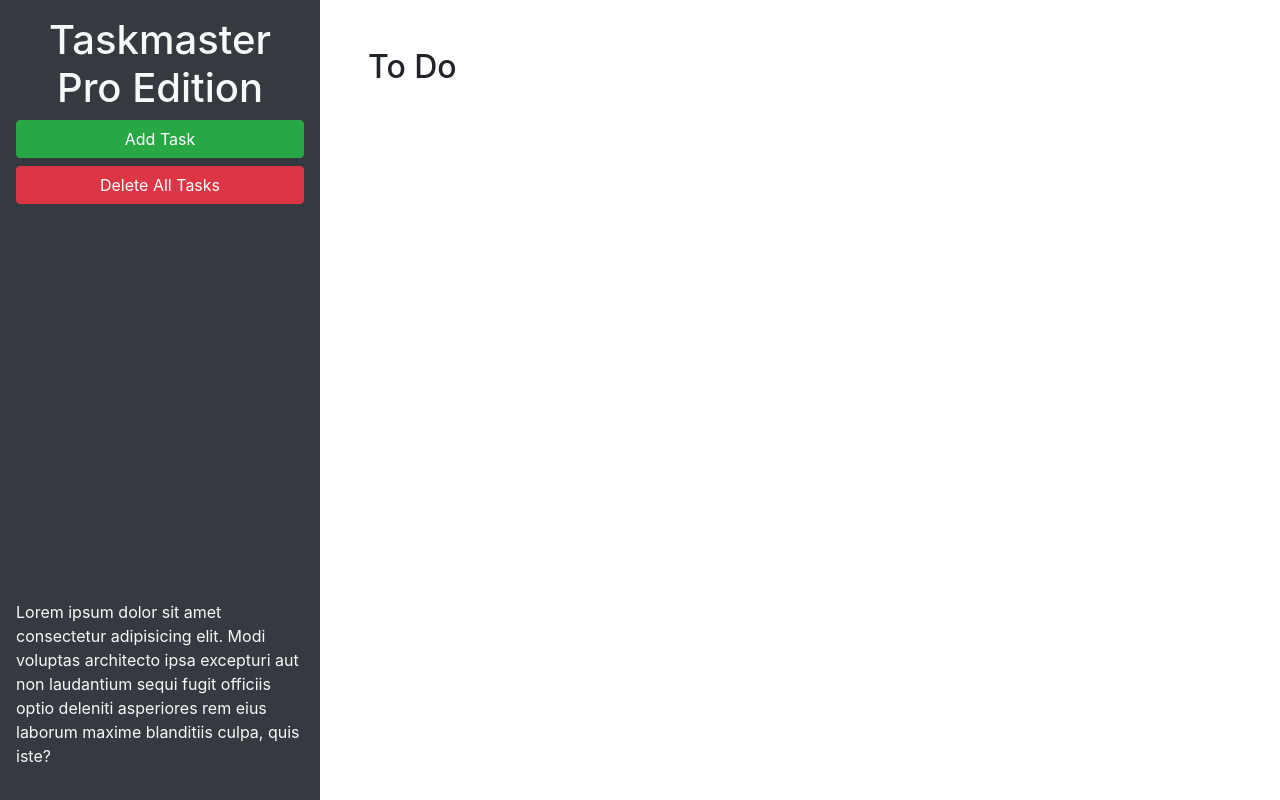
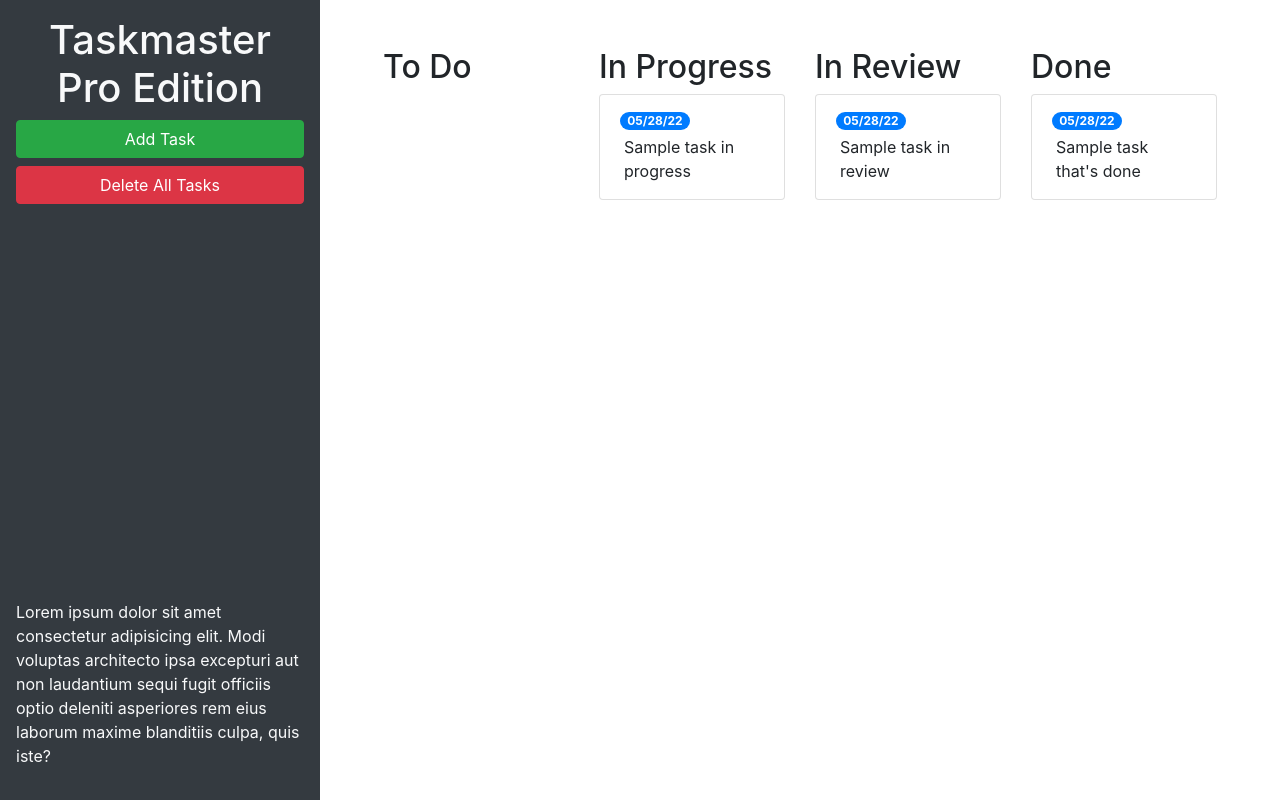
Before and after one commit to CmcCormack92/taskmaster-pro, a plain HTML site: page taskmaster-starter/index.html in a window 1280 px wide. Drawn offline with nearby package versions, Linux system fonts and the light colour scheme.

Commit message:
bootstrap grids

```diff
--- a/taskmaster-starter/index.html
+++ b/taskmaster-starter/index.html
@@ -24,10 +24,48 @@
       </p>
     </header>
     <main class="col-12 col-lg-9">
-      <div class="m-5">
-        <h2>To Do</h2>
-        <ul id="list-toDo" class="list-group"> </ul>
+      <div class="m-5 row justify-content-around">
+        <div class="col-12 col-md-6 col-xl-3 mb-3">
+          <h2>To Do</h2>
+          <ul id="list-toDo" class="list-group"> </ul>
+        </div>
+        <!--to do end-->
+        <!--in progress start-->
+        <div class="col-12 col-md-6 col-xl-3 mb-3">
+          <h2>In Progress</h2>
+          <ul id="list-inProgress" class="list-group">
+            <li class="list-group-item">
+              <span class="badge badge-primary badge-pill">05/28/22</span>
+              <p class="m-1">Sample task in progress</p>
+            </li>
+          </ul>
+        </div>
+
+        <!--in progress end-->
+        <!--In review start-->
+        <div class="col-12 col-md-6 col-xl-3 mb-3">
+          <h2>In Review</h2>
+          <ul id="list-inReview" class="list-group">
+            <li class="list-group-item">
+              <span class="badge badge-primary badge-pill">05/28/22</span>
+              <p class="m-1">Sample task in review</p>
+            </li>
+          </ul>
+        </div>
+        <!--in review end-->
+        <!--done start-->
+        <div class="col-12 col-md-6 col-xl-3 mb-3">
+          <h2>Done</h2>
+          <ul id="list-done" class="list-group">
+            <li class="list-group-item">
+              <span class="badge badge-primary badge-pill">05/28/22</span>
+              <p class="m-1">Sample task that's done</p>
+            </li>
+          </ul>
+        </div>
+        <!--done end-->
       </div>
+
     </main>
   </div>
 
```
